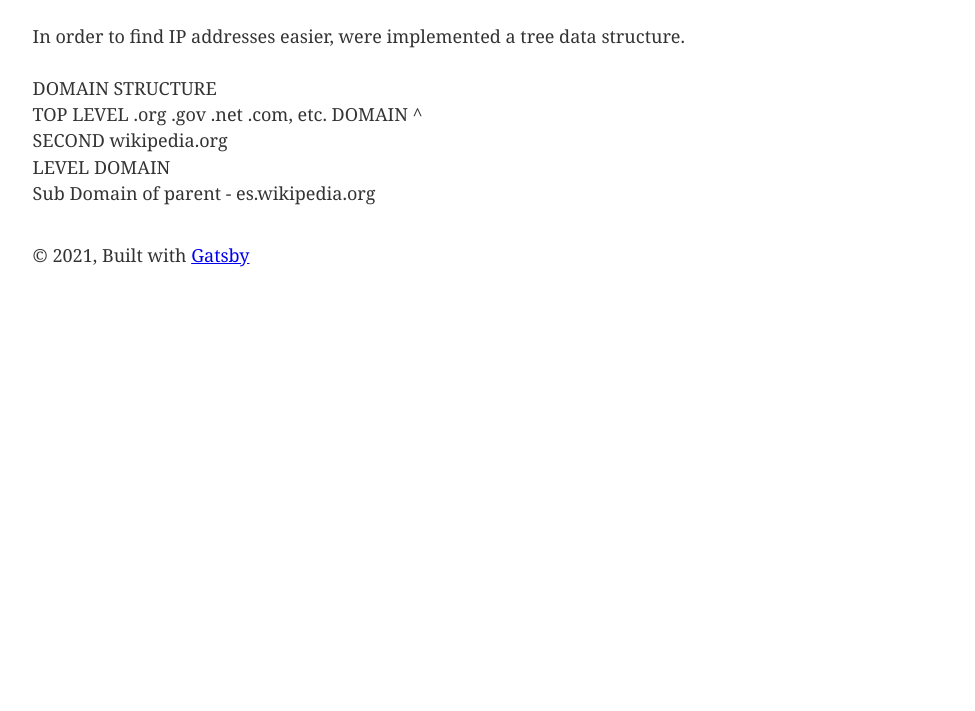
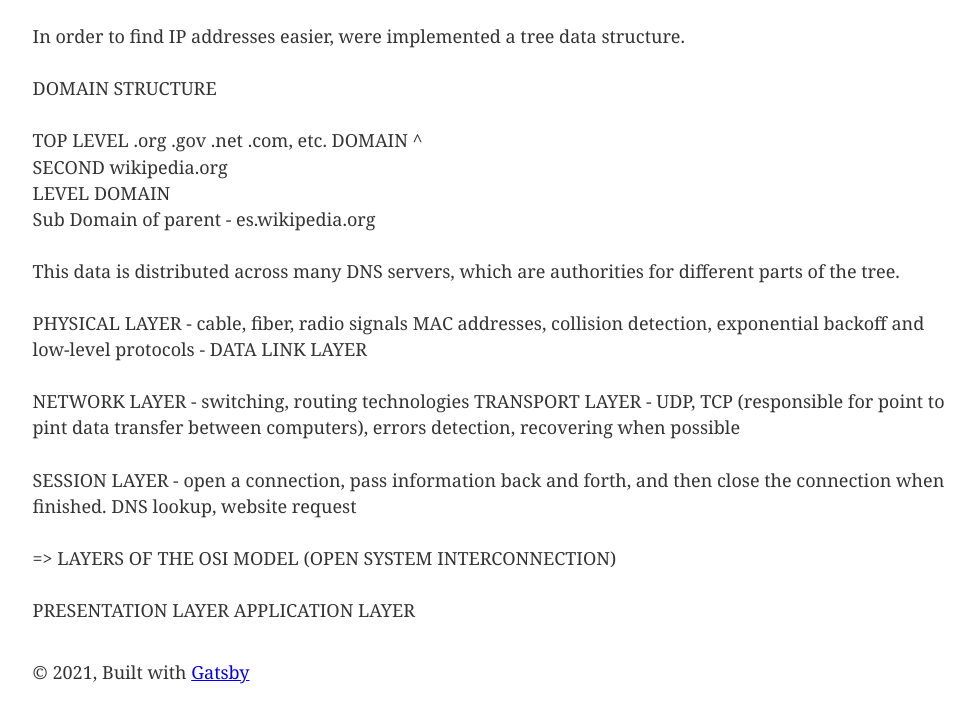
Before and after one commit to sne-syn/basic-blog, a Gatsby site: page /computer-networks/ in a window 1280 px wide. Shown: the part 4228-4939 px from the top of the page, without its empty margins (147-1122 px from the left). Before the commit the page ends 4522 px from the top, so only its background shows below. Built offline with nearby package versions, Linux system fonts and the light colour scheme; Gatsby itself is replaced by a stand-in of ours.

Commit message:
Update computer-networks.md

```diff
--- a/src/markdown-pages/computer-networks.md
+++ b/src/markdown-pages/computer-networks.md
@@ -99,7 +99,7 @@ When your computer wants to connect to a website, you need two things: an IP add
 In order to find IP addresses easier, were implemented a tree data structure.
 
 DOMAIN STRUCTURE
-<br>
+
 TOP
 LEVEL             .org .gov .net .com, etc.
 DOMAIN            ^
@@ -109,3 +109,19 @@ LEVEL
 DOMAIN
 <br>
 Sub Domain of parent - es.wikipedia.org
+
+
+This data is distributed across many DNS servers, which are authorities for different parts of the tree.
+
+PHYSICAL LAYER - cable, fiber, radio signals
+MAC addresses, collision detection, exponential backoff and low-level protocols - DATA LINK LAYER
+
+NETWORK LAYER - switching, routing technologies
+TRANSPORT LAYER - UDP, TCP (responsible for point to pint data transfer between computers), errors detection, recovering when possible
+
+SESSION LAYER - open a connection, pass information back and forth, and then close the connection when finished. DNS lookup, website request
+
+=> LAYERS OF THE OSI MODEL (OPEN SYSTEM INTERCONNECTION)
+
+PRESENTATION LAYER
+APPLICATION LAYER
```
